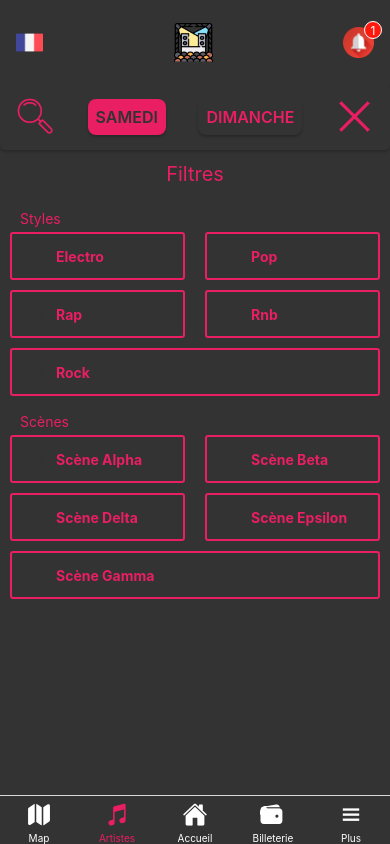
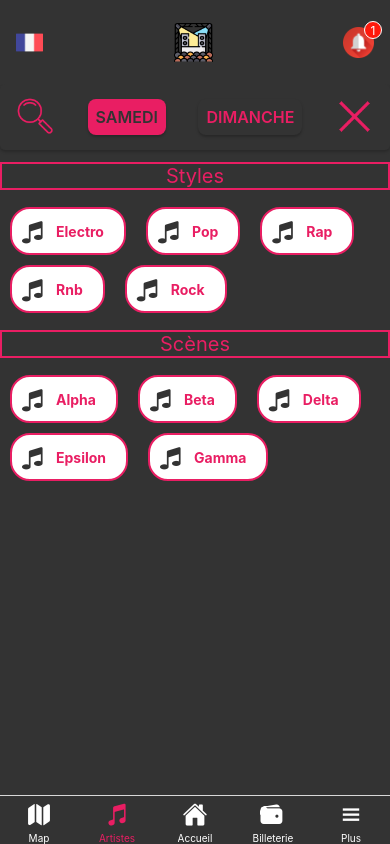
Before and after one commit to migougou/liveevents, a React Native app: screen /Artistes in a window 390 px wide. Both pictures are taken after a click on the element 354 px from the left and 116 px from the top of the page. Built offline with nearby package versions, Linux system fonts and the light colour scheme.

Commit message:
Changement styles Artistes

```diff
--- a/components/artistes/carte_artiste/CarteArtiste.js
+++ b/components/artistes/carte_artiste/CarteArtiste.js
@@ -32,7 +32,7 @@ const CarteArtiste = ({ item, onPress }) => {
           De {setUpTime(hmdebut)} à {setUpTime(hmfin)}
         </Text>
         <Text style={styles.text}>
-          {scene} / {style_musical}
+          Scène {scene} || Groupe {style_musical}
         </Text>
       </View>
     </TouchableOpacity>
--- a/components/artistes/carte_artiste/styles.js
+++ b/components/artistes/carte_artiste/styles.js
@@ -6,12 +6,12 @@ const styles = StyleSheet.create({
     flexDirection: "row",
     elevation: 5,
     shadowColor: "#52006A",
-    marginVertical: hp('2'),
+    marginVertical: hp('0.5'),
     marginHorizontal: wp('2'),
     borderRadius: wp('3'),
-    backgroundColor: '#333333',
+    backgroundColor: '#ffffff',
     borderColor: '#e91e63',
-    borderWidth: 1,
+    borderWidth: 2,
   },
 
   formatAdjust: {
--- a/components/artistes/programmation/FilterCheckList.js
+++ b/components/artistes/programmation/FilterCheckList.js
@@ -1,26 +1,19 @@
 import React from 'react';
-import { View, Text, FlatList } from 'react-native';
+import { View, Text } from 'react-native';
 
 import styles from "./styles.js";
 
-const FilterCheckList = ({ title, subTitle1, data1, renderCheckbox1, subTitle2, data2, renderCheckbox2 }) => {
+const FilterCheckList = ({ title1, data1, renderCheckbox1, title2, data2, renderCheckbox2 }) => {
   return (
     <View>
-      <Text style={styles.title}>{title}</Text>
-      <Text style={styles.subTitle}>{subTitle1}</Text>
-      <FlatList
-        numColumns={2}
-        data={data1}
-        renderItem={renderCheckbox1}
-        keyExtractor={(item) => item.id}
-      />
-      <Text style={styles.subTitle}>{subTitle2}</Text>
-      <FlatList
-        numColumns={2}
-        data={data2}
-        renderItem={renderCheckbox2}
-        keyExtractor={(item) => item.id}
-      />
+      <Text style={styles.title}>{title1}</Text>
+      <View style={styles.filterContainer}>
+        {data1.map((item) => renderCheckbox1({ item }))}
+      </View>
+      <Text style={styles.title}>{title2}</Text>
+      <View style={styles.filterContainer}>
+        {data2.map((item) => renderCheckbox2({ item }))}
+      </View>
     </View>
   );
 };
--- a/components/artistes/programmation/Programmation.js
+++ b/components/artistes/programmation/Programmation.js
@@ -43,14 +43,14 @@ const Programmation = ({ artistes, navigation }) => {
    * @returns {function} Une fonction qui prend un objet item et renvoie un composant CheckBox.
    */
   const renderCheckbox = (array, setArray) => ({ item }) => (
-    <View style={styles.checkboxContainer}>
+    <View>
       <CheckBox
         title={item.style || item.scene}
         checked={item.selected}
         onPress={() => {
           inversionLogique(item.id, array, setArray);
         }}
-        containerStyle={{backgroundColor: '#333333', borderWidth: 2, borderColor: '#e91e63'}}
+        containerStyle={styles.checkboxContainer}
         textStyle={styles.checkboxTitle}
         checkedIcon="music"
         checkedColor="#e91e63"
@@ -97,11 +97,10 @@ const Programmation = ({ artistes, navigation }) => {
       </View>
       {filtre ? (
         <FilterCheckList
-          title="Filtres"
-          subTitle1="Styles"
+          title1="Styles"
           data1={stylesArray}
           renderCheckbox1={renderCheckbox(stylesArray, setStylesArray)}
-          subTitle2="Scènes"
+          title2="Scènes"
           data2={scenesArray}
           renderCheckbox2={renderCheckbox(scenesArray, setScenesArray)}
         />
--- a/components/artistes/programmation/styles.js
+++ b/components/artistes/programmation/styles.js
@@ -42,12 +42,15 @@ const styles = StyleSheet.create({
     color: '#e91e63',
   },
 
-  checkboxContainer: {
-    flex: 1,
+  checkboxTitle: {
+    color: '#e91e63',
   },
 
-  checkboxTitle: {
-    color: '#e91e63',
+  checkboxContainer: {
+    backgroundColor: '#ffffff',
+    borderWidth: 2,
+    borderColor: '#e91e63',
+    borderRadius: 20,
   },
 
   title: {
@@ -56,13 +59,8 @@ const styles = StyleSheet.create({
     fontSize: wp('5'),
     color: '#e91e63',
     backgroundColor: '#333333',
-  },
-
-  subTitle: {
-    marginStart: wp('5'),
-    marginTop: wp('3'),
-    color: '#e91e63',
-    backgroundColor: '#333333',
+    borderWidth: 2,
+    borderColor: '#e91e63',
   },
 
   dayButton: {
@@ -90,6 +88,11 @@ const styles = StyleSheet.create({
   selectedDayButtonText: {
     color: '#333333',
   },
+
+  filterContainer: {
+    flexDirection: 'row',
+    flexWrap: 'wrap',
+  },
 });
 
 export default styles;
```
Also changed, not shown: local_data/wordpressArtistes.json.
